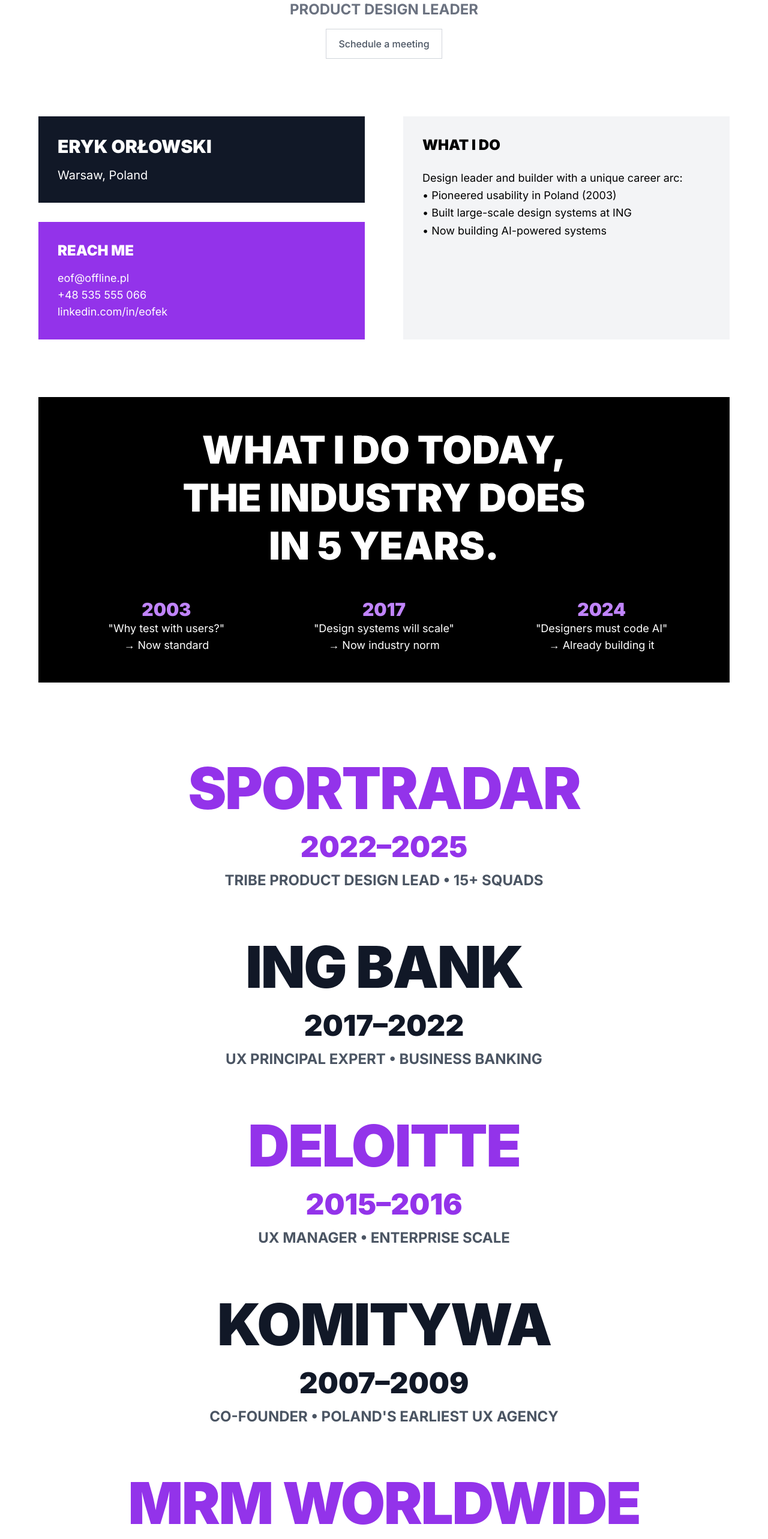
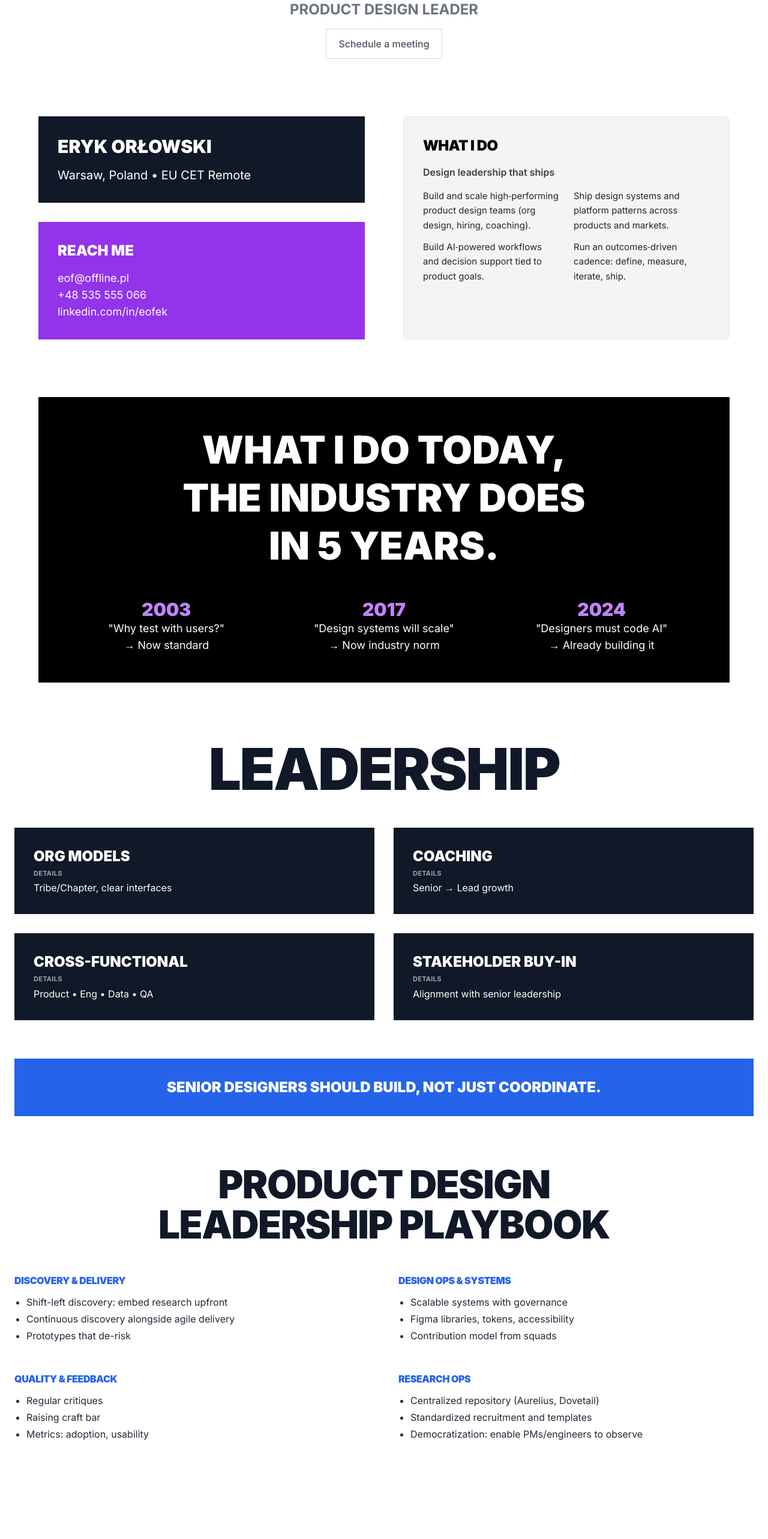
Before and after one commit to hretheum/hretheum.com, a Next.js app: page /brand/1 in a window 1280 px wide. Shown: the part 1040-3606 px from the top of the page at 60% size. Built offline with nearby package versions, Linux system fonts and the light colour scheme; no server answers; the database is empty.

Commit message:
refactor: reorganize leadership page layout and simplify profile page styles

```diff
--- a/app/components/CaseStudiesPage.tsx
+++ b/app/components/CaseStudiesPage.tsx
@@ -73,7 +73,8 @@
     <section className="py-16 px-6 bg-white">
       <div className="max-w-7xl mx-auto" style={{ ['--campaign-accent' as any]: '#7c3aed' }}>
         <SectionTitle title="Case Studies" subtitle="Selected outcomes across industries" />
-        <CaseGrid items={items} />
+        {/* Enforce two columns per row on wider screens */}
+        <CaseGrid items={items} colsClass="grid-cols-1 md:grid-cols-2 xl:grid-cols-2" />
         <OutcomeBanner text={"MEASURABLE IMPACT: IMPROVED ADOPTION • REDUCED COSTS • HIGHER SUCCESS RATES"} />
       </div>
     </section>
--- a/app/components/Content.tsx
+++ b/app/components/Content.tsx
@@ -45,9 +45,9 @@
     <div className="min-h-screen bg-white">
       <div className="pt-0 print:pt-0">
         <div data-section="profile"><ProfilePage /></div>
+        <div data-section="leadership"><LeadershipPage /></div>
         <div data-section="career"><CareerPage /></div>
         <div data-section="case-studies"><CaseStudiesPage /></div>
-        <div data-section="leadership"><LeadershipPage /></div>
         <div data-section="ai-builder"><AIBuilderPage /></div>
         <div data-section="other-projects"><OtherProjectsPage /></div>
         <div data-section="closing"><ClosingPage /></div>
--- a/app/components/LeadershipPage.tsx
+++ b/app/components/LeadershipPage.tsx
@@ -1,138 +1,84 @@
 export default function LeadershipPage() {
   return (
-    <section className="min-h-screen bg-white py-16 px-6">
+    <section className="min-h-screen bg-white pt-16 md:pt-24 pb-16 px-6">
       <div className="max-w-7xl mx-auto">
         {/* Clamp heading to avoid clipping on very small screens */}
-        <h1 className="text-[clamp(2.25rem,9vw,3.5rem)] md:text-[6rem] font-black text-gray-900 mb-12 md:mb-16 leading-[1.02] tracking-tight text-center break-words [text-wrap:balance]">
+        <h1 className="text-[clamp(2.25rem,9vw,3.5rem)] md:text-[6rem] font-black text-gray-900 mb-8 md:mb-12 leading-[1.02] tracking-tight text-center break-words [text-wrap:balance]">
           LEADERSHIP
         </h1>
-
-        {/* Philosophy & Core Skills */}
-        <div className="mb-20">
-          <div className="grid grid-cols-1 lg:grid-cols-2 gap-16">
-            {/* Leadership blocks */}
-            <div className="space-y-8">
-              <div className="bg-gray-900 text-white p-8 -mx-6 md:mx-0">
-                <h3 className="text-2xl font-black mb-4">TRIBE/CHAPTER MODELS</h3>
-                <p className="text-lg">Spotify-like organizations</p>
-              </div>
-
-              <div className="bg-purple-600 text-white p-8 -mx-6 md:mx-0">
-                <h3 className="text-2xl font-black mb-4">COACHING DESIGNERS</h3>
-                <p className="text-lg">Into senior and lead roles</p>
-              </div>
-
-              <div className="bg-gray-900 text-white p-8 -mx-6 md:mx-0">
-                <h3 className="text-2xl font-black mb-4">MULTIDISCIPLINARY</h3>
-                <p className="text-lg">Business • IT • Ops • Product • Data Science</p>
-              </div>
-
-              <div className="bg-purple-600 text-white p-8 -mx-6 md:mx-0">
-                <h3 className="text-2xl font-black mb-4">STAKEHOLDER BUY-IN</h3>
-                <p className="text-lg">Senior leadership alignment</p>
-              </div>
+        {/* Core Leadership areas — 2x2 dark cards */}
+        <div className="mb-16">
+          <div className="grid grid-cols-1 md:grid-cols-2 gap-8">
+            <div className="bg-gray-900 text-white p-8">
+              <h3 className="text-2xl font-black mb-1">ORG MODELS</h3>
+              <div className="text-[11px] font-bold text-gray-400 tracking-wide">DETAILS</div>
+              <p className="text-base mt-1">Tribe/Chapter, clear interfaces</p>
             </div>
-
-            {/* Giant quote */}
-            <div className="-mx-6 md:mx-0">
-              <div className="bg-black text-white p-8 md:p-12 text-center w-full">
-                <blockquote className="text-[clamp(1.125rem,6vw,1.75rem)] md:text-4xl font-black leading-tight break-words [text-wrap:balance]">
-                  SENIOR DESIGNERS<br/>
-                  SHOULD BUILD,<br/>
-                  NOT JUST<br/>
-                  COORDINATE.
-                </blockquote>
-              </div>
+            <div className="bg-gray-900 text-white p-8">
+              <h3 className="text-2xl font-black mb-1">COACHING</h3>
+              <div className="text-[11px] font-bold text-gray-400 tracking-wide">DETAILS</div>
+              <p className="text-base mt-1">Senior → Lead growth</p>
             </div>
+            <div className="bg-gray-900 text-white p-8">
+              <h3 className="text-2xl font-black mb-1">CROSS-FUNCTIONAL</h3>
+              <div className="text-[11px] font-bold text-gray-400 tracking-wide">DETAILS</div>
+              <p className="text-base mt-1">Product • Eng • Data • QA</p>
+            </div>
+            <div className="bg-gray-900 text-white p-8">
+              <h3 className="text-2xl font-black mb-1">STAKEHOLDER BUY-IN</h3>
+              <div className="text-[11px] font-bold text-gray-400 tracking-wide">DETAILS</div>
+              <p className="text-base mt-1">Alignment with senior leadership</p>
+            </div>
+          </div>
+        </div>
+        {/* Blue callout */}
+        <div className="-mx-6 md:mx-0 mb-20">
+          <div className="bg-blue-600 text-white p-6 md:p-8 text-center w-full">
+            <blockquote className="text-lg md:text-2xl font-black leading-tight break-words [text-wrap:balance]">
+              SENIOR DESIGNERS SHOULD BUILD, NOT JUST COORDINATE.
+            </blockquote>
           </div>
         </div>
 
         {/* Product Design Leadership Playbook */}
         <div className="mb-20">
-          <h2 className="text-[clamp(1.75rem,7.5vw,2.5rem)] md:text-[4rem] font-black text-purple-600 mb-8 md:mb-12 leading-[1.05] tracking-tight break-words [text-wrap:balance]">
+          <h2 className="text-[clamp(1.75rem,7.5vw,2.5rem)] md:text-[4rem] font-black text-gray-900 mb-8 md:mb-12 leading-[1.05] tracking-tight break-words [text-wrap:balance] text-center">
             PRODUCT DESIGN<br/>LEADERSHIP PLAYBOOK
           </h2>
-
-          <div className="bg-gray-50 p-8 mb-12 -mx-6 md:mx-0">
-            <p className="text-xl leading-relaxed text-gray-800">
-              As a design leader, my role is to establish not only outcomes, but also the systems and environments where design thrives.
-              Below are the key principles, methods, and tools I apply when embedding Product Design and Research into organizations.
-            </p>
-          </div>
-
-          <div className="grid grid-cols-1 md:grid-cols-2 lg:grid-cols-3 gap-8">
-            {/* Org Models & Embedding */}
-            <div className="bg-gray-900 text-white p-8">
-              <h3 className="text-xl font-black mb-4 text-purple-400">ORG MODELS & EMBEDDING</h3>
-              <ul className="space-y-2 text-sm">
-                <li className="pl-2 -indent-2">• Tribe/Chapter (Spotify-style) models with embedded designers in squads</li>
-                <li className="pl-2 -indent-2">• Dual reporting lines: craft leadership and squad delivery alignment</li>
-                <li className="pl-2 -indent-2">• Clear interfaces between Design, Product, and Engineering</li>
+          {/* Light two-column lists */}
+          <div className="grid grid-cols-1 md:grid-cols-2 gap-12">
+            <div>
+              <h3 className="text-blue-600 font-black tracking-tight mb-3">DISCOVERY & DELIVERY</h3>
+              <ul className="list-disc ml-5 space-y-1 text-gray-800">
+                <li>Shift-left discovery: embed research upfront</li>
+                <li>Continuous discovery alongside agile delivery</li>
+                <li>Prototypes that de-risk</li>
               </ul>
             </div>
-
-            {/* Discovery & Delivery Balance */}
-            <div className="bg-purple-600 text-white p-8">
-              <h3 className="text-xl font-black mb-4">DISCOVERY & DELIVERY</h3>
-              <ul className="space-y-2 text-sm">
-                <li className="pl-2 -indent-2">• Shift-left discovery: embed research upfront</li>
-                <li className="pl-2 -indent-2">• Continuous discovery alongside agile delivery</li>
-                <li className="pl-2 -indent-2">• Discovery playbooks: IDIs, diary studies, JTBD interviews</li>
+            <div>
+              <h3 className="text-blue-600 font-black tracking-tight mb-3">DESIGN OPS & SYSTEMS</h3>
+              <ul className="list-disc ml-5 space-y-1 text-gray-800">
+                <li>Scalable systems with governance</li>
+                <li>Figma libraries, tokens, accessibility</li>
+                <li>Contribution model from squads</li>
               </ul>
             </div>
-
-            {/* Design Ops & Systems */}
-            <div className="bg-gray-900 text-white p-8">
-              <h3 className="text-xl font-black mb-4 text-purple-400">DESIGN OPS & SYSTEMS</h3>
-              <ul className="space-y-2 text-sm">
-                <li className="pl-2 -indent-2">• Scalable design systems with governance</li>
-                <li className="pl-2 -indent-2">• Figma libraries, tokens, accessibility baked in</li>
-                <li className="pl-2 -indent-2">• Contribution models: squads feed back into system</li>
+            <div>
+              <h3 className="text-blue-600 font-black tracking-tight mb-3">QUALITY & FEEDBACK</h3>
+              <ul className="list-disc ml-5 space-y-1 text-gray-800">
+                <li>Regular critiques</li>
+                <li>Raising craft bar</li>
+                <li>Metrics: adoption, usability</li>
               </ul>
             </div>
-
-            {/* Research Ops */}
-            <div className="bg-purple-600 text-white p-8">
-              <h3 className="text-xl font-black mb-4">RESEARCH OPS</h3>
-              <ul className="space-y-2 text-sm">
-                <li className="pl-2 -indent-2">• Centralized research repository (Aurelius, Dovetail)</li>
-                <li className="pl-2 -indent-2">• Standardized recruitment, incentives, templates</li>
-                <li className="pl-2 -indent-2">• Democratization: enable PMs and engineers to observe</li>
+            <div>
+              <h3 className="text-blue-600 font-black tracking-tight mb-3">RESEARCH OPS</h3>
+              <ul className="list-disc ml-5 space-y-1 text-gray-800">
+                <li>Centralized repository (Aurelius, Dovetail)</li>
+                <li>Standardized recruitment and templates</li>
+                <li>Democratization: enable PMs/engineers to observe</li>
               </ul>
             </div>
-
-            {/* Quality & Feedback Loops */}
-            <div className="bg-gray-900 text-white p-8">
-              <h3 className="text-xl font-black mb-4 text-purple-400">QUALITY & FEEDBACK</h3>
-              <ul className="space-y-2 text-sm">
-                <li className="pl-2 -indent-2">• Regular design critiques and rituals</li>
-                <li className="pl-2 -indent-2">• Review systems that raise craft bar</li>
-                <li className="pl-2 -indent-2">• Metrics: adoption, usability scores, support tickets</li>
-              </ul>
-            </div>
-
-            {/* AI & Future-Forward Practice */}
-            <div className="bg-purple-600 text-white p-8">
-              <h3 className="text-xl font-black mb-4">AI & FUTURE-FORWARD</h3>
-              <ul className="space-y-2 text-sm">
-                <li className="pl-2 -indent-2">• AI-assisted design tools for faster prototyping</li>
-                <li className="pl-2 -indent-2">• LLMs to synthesize research findings</li>
-                <li className="pl-2 -indent-2">• Agentic AI systems for design ops automation</li>
-              </ul>
-            </div>
-          </div>
-        </div>
-
-        {/* Pull Quote */}
-        <div className="-mx-6 md:mx-0">
-          <div className="bg-black text-white p-8 md:p-12 text-center w-full">
-          <blockquote className="text-[clamp(1.125rem,6vw,1.75rem)] md:text-4xl font-black leading-tight break-words [text-wrap:balance]">
-            DESIGN LEADERSHIP<br/>
-            IS ABOUT CREATING<br/>
-            CONDITIONS WHERE<br/>
-            GREAT DESIGN<br/>
-            BECOMES INEVITABLE.
-          </blockquote>
           </div>
         </div>
       </div>
--- a/app/components/ProfilePage.tsx
+++ b/app/components/ProfilePage.tsx
@@ -1,6 +1,6 @@
 export default function ProfilePage() {
   return (
-    <section className="min-h-screen bg-white py-16 px-6">
+    <section className="bg-white pt-16 pb-0 px-6">
       <div className="max-w-6xl mx-auto">
         {/* Contact Block */}
         <div className="mb-24">
@@ -9,23 +9,56 @@
               {/* Full-bleed on mobile: offset section padding */}
               <div className="bg-gray-900 text-white p-8 -mx-6 md:mx-0">
                 <div className="text-3xl font-black mb-4">ERYK ORŁOWSKI</div>
-                <div className="text-xl">Warsaw, Poland</div>
+                <div className="text-xl">Warsaw, Poland • EU CET Remote</div>
               </div>
               <div className="bg-purple-600 text-white p-8 -mx-6 md:mx-0">
                 <div className="text-2xl font-black mb-4">REACH ME</div>
-                <div className="text-lg">eof@offline.pl</div>
-                <div className="text-lg">+48 535 555 066</div>
-                <div className="text-lg">linkedin.com/in/eofek</div>
+                <div className="text-lg">
+                  <a
+                    href="mailto:eof@offline.pl"
+                    data-cta-id="contact_email"
+                    data-cta-source="contact"
+                    data-cta-variant="secondary"
+                    className="underline decoration-transparent hover:decoration-current transition"
+                  >
+                    eof@offline.pl
+                  </a>
+                </div>
+                <div className="text-lg">
+                  <a
+                    href="tel:+48535555066"
+                    data-cta-id="contact_phone"
+                    data-cta-source="contact"
+                    data-cta-variant="secondary"
+                    className="underline decoration-transparent hover:decoration-current transition"
+                  >
+                    +48 535 555 066
+                  </a>
+                </div>
+                <div className="text-lg">
+                  <a
+                    href="https://linkedin.com/in/eofek"
+                    target="_blank"
+                    rel="noopener noreferrer"
+                    data-cta-id="contact_linkedin"
+                    data-cta-source="contact"
+                    data-cta-variant="secondary"
+                    className="underline decoration-transparent hover:decoration-current transition"
+                  >
+                    linkedin.com/in/eofek
+                  </a>
+                </div>
               </div>
             </div>
-            <div className="bg-gray-100 p-8 -mx-6 md:mx-0">
-              <div className="text-2xl font-black mb-6">WHAT I DO</div>
-              <div className="text-lg leading-relaxed">
-                Design leader and builder with a unique career arc:<br/>
-                • Pioneered usability in Poland (2003)<br/>
-                • Built large-scale design systems at ING<br/>
-                • Now building AI-powered systems
-              </div>
+            <div className="bg-gray-100 p-8 -mx-6 md:mx-0 rounded-lg border border-gray-200">
+              <div className="text-2xl font-black tracking-tight mb-4">WHAT I DO</div>
+              <p className="text-base font-semibold text-neutral-700 mb-4">Design leadership that ships</p>
+              <ul className="list-none grid grid-cols-1 md:grid-cols-2 gap-x-6 gap-y-3 text-[15px] leading-relaxed text-neutral-800">
+                <li>Build and scale high‑performing product design teams (org design, hiring, coaching).</li>
+                <li>Ship design systems and platform patterns across products and markets.</li>
+                <li>Build AI‑powered workflows and decision support tied to product goals.</li>
+                <li>Run an outcomes‑driven cadence: define, measure, iterate, ship.</li>
+              </ul>
             </div>
           </div>
         </div>
```
Also changed, not shown: app/brand/[slug]/_components/CampaignRenderer.tsx (+17 -1 lines).
